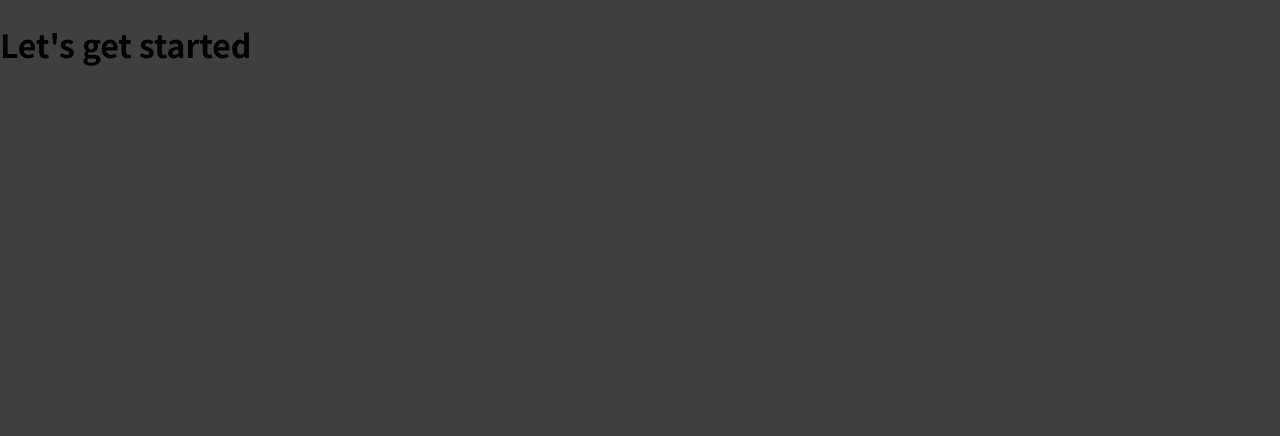
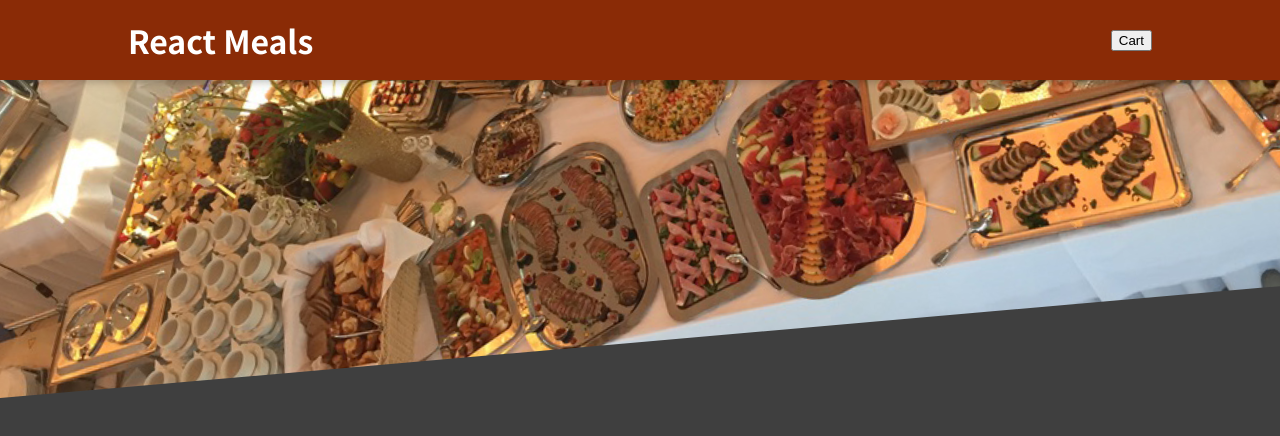
Before and after one commit to allandcarv/food-order-app, a React (Create React App) app: page / in a window 1280 px wide. Shown: the top 436 px of the page. Built offline with nearby package versions, Linux system fonts and the light colour scheme.

Commit message:
feat: add a header component

```diff
--- a/src/App.js
+++ b/src/App.js
@@ -1,2 +1,5 @@
-const App = () => <h1>Let's get started</h1>
+import Header from './components/Layout/Header';
+
+const App = () => <Header />
+
 export default App;
--- /dev/null
+++ b/src/components/Layout/Header/index.js
@@ -0,0 +1,19 @@
+import classes from './styles.module.css';
+
+import mealsImg from '../../../assets/meals.jpeg';
+
+const Header = () => {
+    return (
+        <>
+            <header className={classes.header}>
+                <h1>React Meals</h1>
+                <button>Cart</button>
+            </header>
+            <div className={classes['main-image']}>
+                <img src={mealsImg} alt="A table full of delicious food" />
+            </div>
+        </>
+    )
+}
+
+export default Header;
--- /dev/null
+++ b/src/components/Layout/Header/styles.module.css
@@ -0,0 +1,29 @@
+.header {
+    position: fixed;
+    top: 0;
+    left: 0;
+    width: 100%;
+    height: 5rem;
+    background-color: #8a2b06;
+    color: white;
+    display: flex;
+    justify-content: space-between;
+    align-items: center;
+    padding: 0 10%;
+    box-shadow: 0 2px 8px rgba(0, 0, 0, 0.25);
+    z-index: 10;
+  }
+
+  .main-image {
+    width: 100%;
+    height: 25rem;
+    z-index: 0;
+    overflow: hidden;
+  }
+
+  .main-image img {
+    width: 110%;
+    height: 100%;
+    object-fit: cover;
+    transform: rotateZ(-5deg) translateY(-4rem) translateX(-1rem);
+  }
```
Also changed, not shown: src/App.css (deleted, +0 -38 lines), src/assets/meals.jpeg (added).
